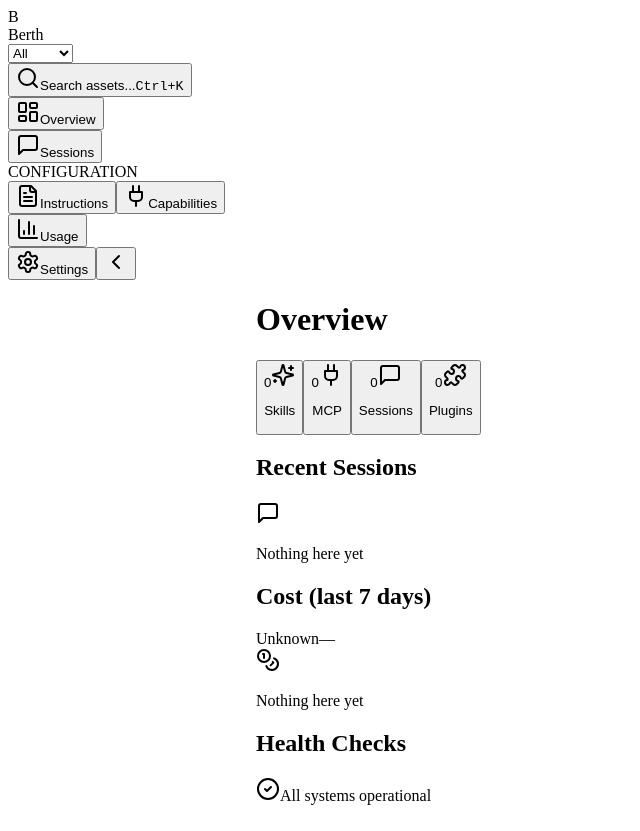
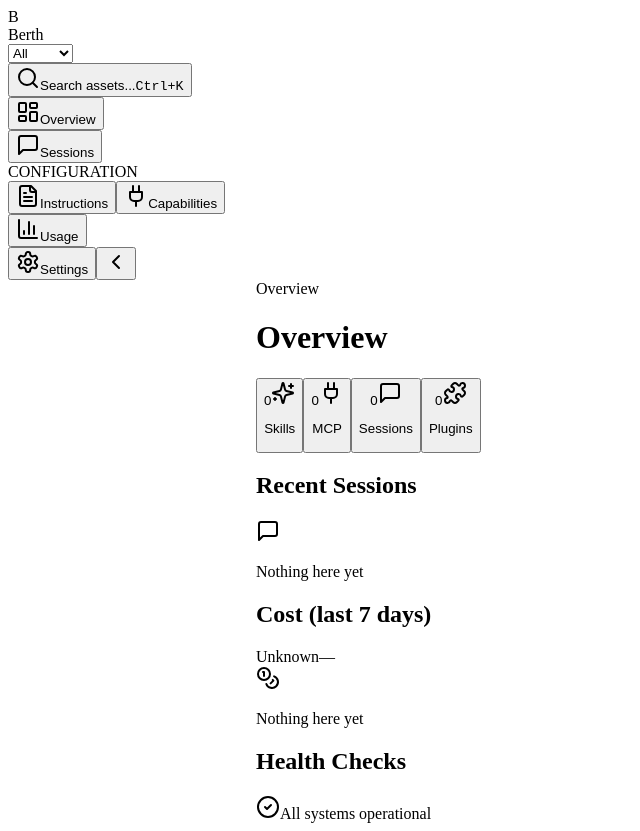
Before and after one commit to Caldis/berth, a React (Vite) app in the folder src/renderer/: page / in a window 1280 px wide. Shown: the whole page, without its empty margins (0-640 px from the left). Built offline with nearby package versions, Linux system fonts and the light colour scheme.

Commit message:
feat(shell): add route breadcrumb bar

```diff
--- a/src/renderer/src/components/layout/app-layout.tsx
+++ b/src/renderer/src/components/layout/app-layout.tsx
@@ -6,6 +6,7 @@ import { SIDEBAR_COLLAPSED_WIDTH, useAppStore } from '@/stores/app'
 import { isWindowsPlatform } from '@/lib/platform'
 import { WindowControls } from './window-controls'
 import { useAssets } from '@/hooks/use-ipc'
+import { TopNavigation } from './top-navigation'
 
 export function AppLayout({ children }: { children: ReactNode }): React.ReactElement {
   const sidebarCollapsed = useAppStore((s) => s.sidebarCollapsed)
@@ -21,11 +22,7 @@ export function AppLayout({ children }: { children: ReactNode }): React.ReactEle
         className="min-w-0 flex-1 overflow-auto transition-[margin] duration-200"
         style={{ marginLeft: effectiveSidebarWidth }}
       >
-        <div
-          className={
-            isWindows ? 'titlebar-drag mr-40 h-9 shrink-0' : 'titlebar-drag h-9 w-full shrink-0'
-          }
-        />
+        <TopNavigation isWindows={isWindows} />
         <div className="px-6 pb-6">{children}</div>
       </main>
       {isWindows && <WindowControls />}
--- /dev/null
+++ b/src/renderer/src/components/layout/top-navigation.tsx
@@ -0,0 +1,72 @@
+import { useMemo } from 'react'
+import { useLocation } from 'react-router-dom'
+import { useTranslation } from 'react-i18next'
+import { ChevronRight } from 'lucide-react'
+import { cn } from '@/lib/utils'
+import { navSections } from './nav-config'
+
+type BreadcrumbItem = {
+  key: string
+  labelKey: string
+}
+
+function routeBreadcrumbs(pathname: string): BreadcrumbItem[] {
+  if (/^\/sessions\/[^/]+/.test(pathname)) {
+    return [
+      { key: 'sessions', labelKey: 'nav.sessions' },
+      { key: 'session-detail', labelKey: 'nav.sessionDetail' }
+    ]
+  }
+
+  for (const section of navSections) {
+    for (const item of section.items) {
+      if (item.path === pathname) {
+        return section.labelKey
+          ? [
+              { key: section.labelKey, labelKey: section.labelKey },
+              { key: item.id, labelKey: item.labelKey }
+            ]
+          : [{ key: item.id, labelKey: item.labelKey }]
+      }
+    }
+  }
+
+  return [{ key: 'overview', labelKey: 'nav.overview' }]
+}
+
+export function TopNavigation({ isWindows }: { isWindows: boolean }): React.ReactElement {
+  const { t } = useTranslation()
+  const location = useLocation()
+  const breadcrumbs = useMemo(() => routeBreadcrumbs(location.pathname), [location.pathname])
+
+  return (
+    <header
+      className={cn(
+        'titlebar-drag flex h-11 shrink-0 items-center border-b border-border bg-background/95 px-4',
+        isWindows && 'pr-44'
+      )}
+      data-testid="top-navigation"
+    >
+      <nav
+        className="titlebar-no-drag flex min-w-0 items-center gap-1 text-sm"
+        aria-label={t('nav.breadcrumb')}
+      >
+        {breadcrumbs.map((item, index) => (
+          <span key={`${item.key}-${index}`} className="flex min-w-0 items-center gap-1">
+            {index > 0 && <ChevronRight className="h-3.5 w-3.5 shrink-0 text-muted-foreground" />}
+            <span
+              className={cn(
+                'truncate',
+                index === breadcrumbs.length - 1
+                  ? 'font-medium text-foreground'
+                  : 'text-muted-foreground'
+              )}
+            >
+              {t(item.labelKey)}
+            </span>
+          </span>
+        ))}
+      </nav>
+    </header>
+  )
+}
```
Also changed, not shown: src/renderer/src/i18n/locales/en.json, src/renderer/src/i18n/locales/zh.json, 2 other files (tests, documents, lock files or other folders).
